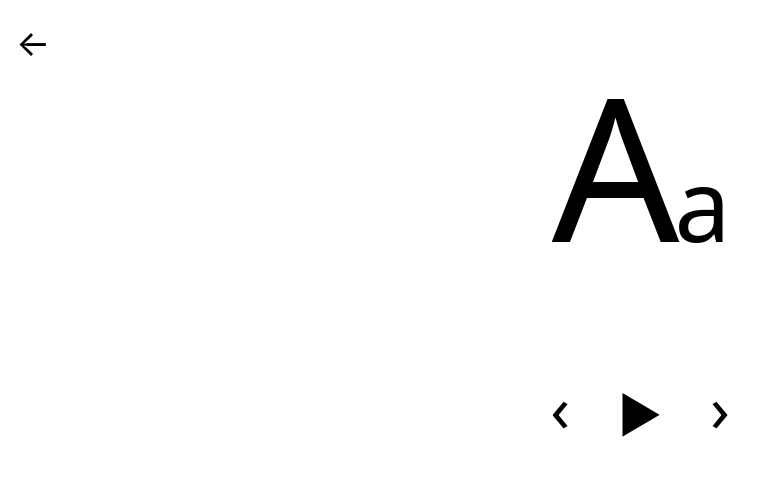
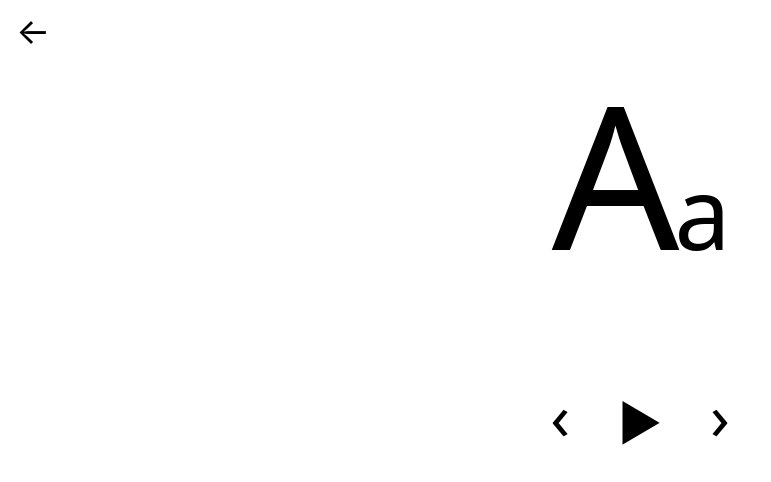
Before and after one commit to gregrickaby/preschool-flashcards, a Next.js app: page /alphabet in a window 1280 px wide. Shown: the top 482 px of the page, without its empty margins (0-771 px from the left). Built offline with nearby package versions, Linux system fonts and the light colour scheme.

Commit message:
padding tweaks

```diff
--- a/components/BackButton.js
+++ b/components/BackButton.js
@@ -3,7 +3,7 @@ import Link from 'next/link'
 const BackButton = () => (
   <>
     <Link href="/">
-      <a className="fixed top-0 left-0 pt-4 pl-4 text-4xl">&larr;</a>
+      <a className="fixed top-0 left-0 pt-1 pl-4 text-4xl">&larr;</a>
     </Link>
   </>
 )
--- a/components/Layout.js
+++ b/components/Layout.js
@@ -4,7 +4,7 @@ import BackButton from '@/components/BackButton'
 import config from '@/lib/config'
 
 const Layout = ({children}) => (
-  <div className="max-w-xs pt-10 m-auto text-center">
+  <div className="max-w-xs pt-12 m-auto text-center">
     <SiteHead
       title={`Alphabet - ${config.siteName}`}
       description="The alphabet in flashcard form."
```
